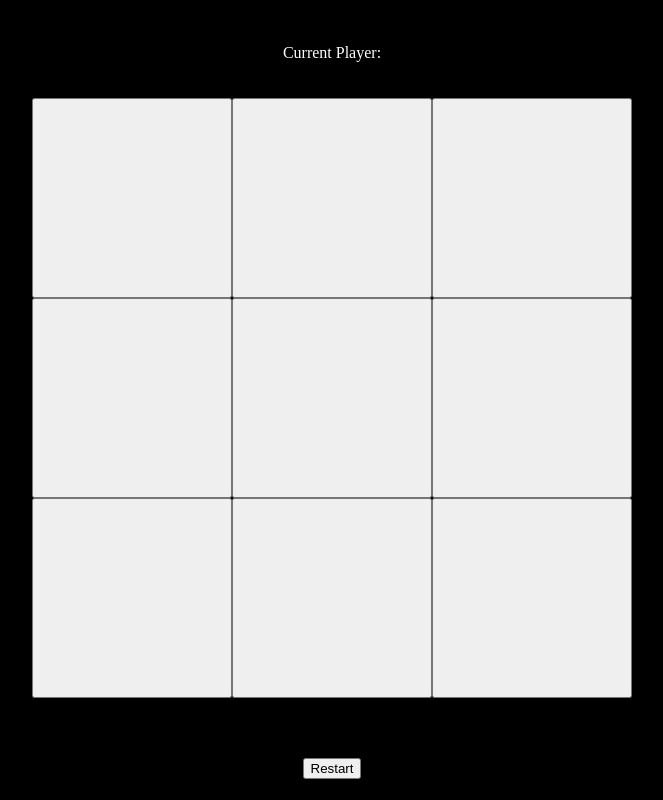
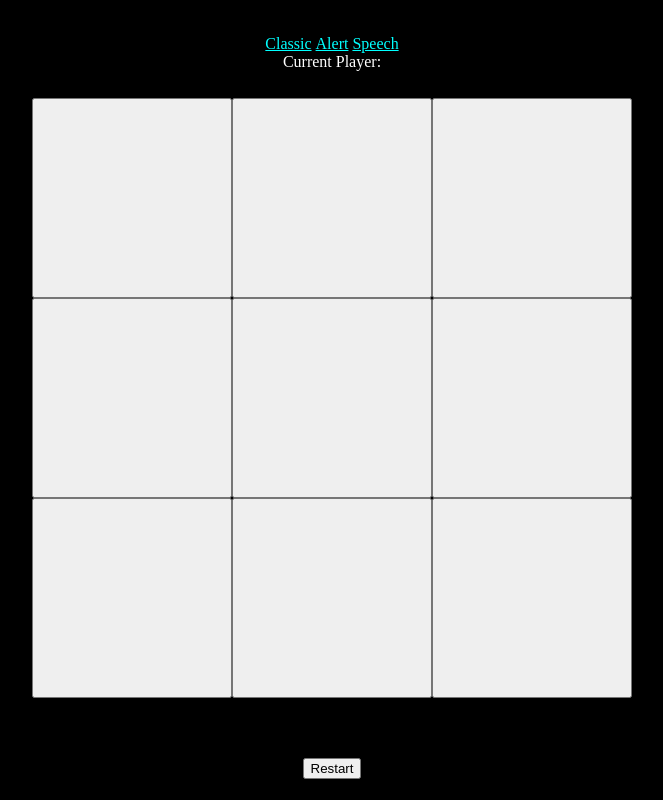
Before and after one commit to RascalTwo/OOP-Tic-Tac-Toe, a plain HTML site: page index.html in a window 1280 px wide. Shown: the whole page, without its empty margins (308-971 px from the left). Drawn offline with Linux system fonts and the light colour scheme.

Commit message:
Add HTML navigation

```diff
--- a/base.css
+++ b/base.css
@@ -5,3 +5,17 @@ body {
 	flex-direction: column;
 	height: 97.5vh;
 }
+
+ul {
+	list-style: none;
+	margin: 0;
+	padding: 0;
+}
+
+li {
+	display: inline-block;
+}
+
+a {
+	color: aqua;
+}
--- a/index.html
+++ b/index.html
@@ -1,5 +1,6 @@
 <!DOCTYPE html>
 <html lang="en">
+
 	<head>
 		<meta charset="UTF-8">
 		<meta http-equiv="X-UA-Compatible" content="IE=edge">
@@ -8,8 +9,17 @@
 		<link rel="stylesheet" href="base.css" />
 		<link rel="stylesheet" href="index.css" />
 	</head>
+
 	<body>
 		<header>
+			<nav>
+				<ul>
+					<li><a href="./">Classic</a></li>
+					<li><a href="./alert.html">Alert</a></li>
+					<li><a href="./speech.html">Speech</a></li>
+				</ul>
+			</nav>
+
 			Current Player: <span id="current-player"></span>
 		</header>
 
@@ -33,4 +43,5 @@
 		<script src="dom.js"></script>
 		<script src="index.js"></script>
 	</body>
+
 </html>
```
Also changed, not shown: alert.html (+13 -0 lines), speech.html (+8 -0 lines).
